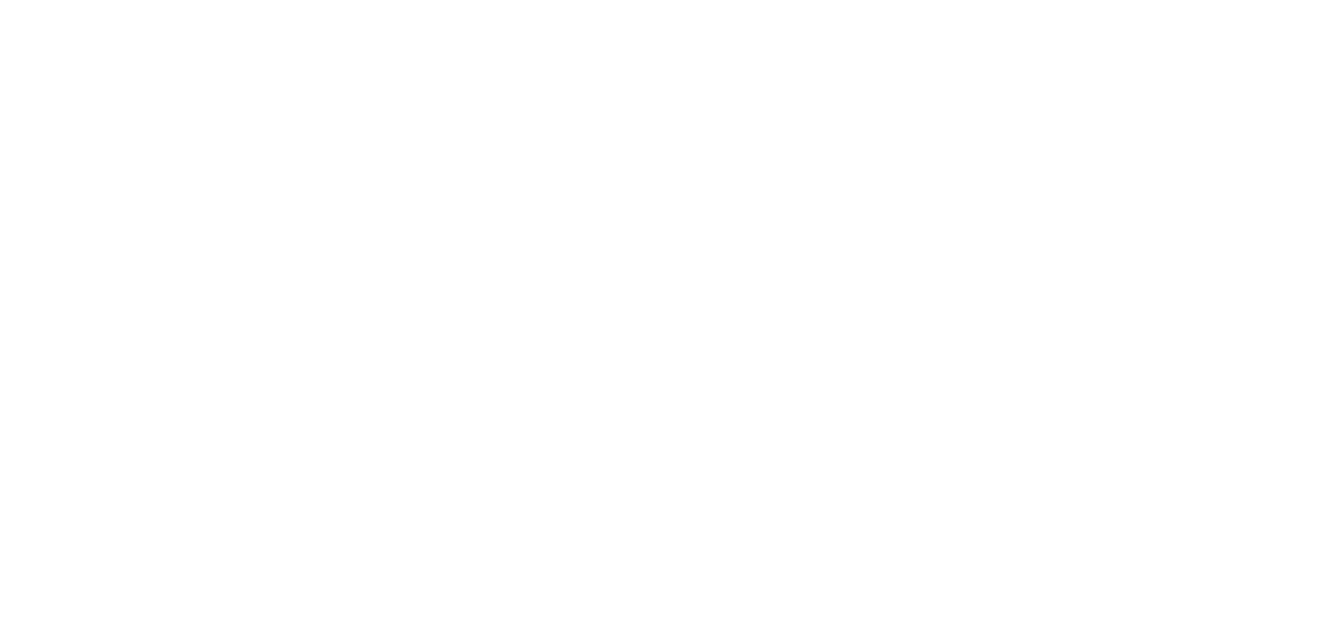
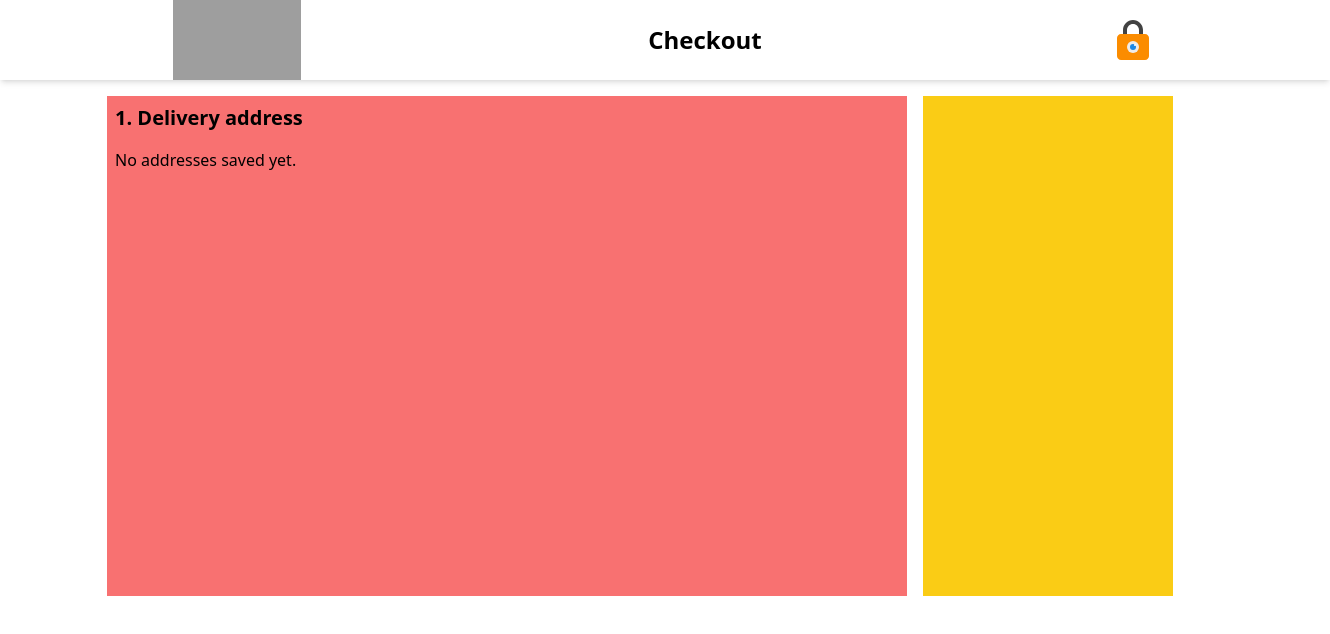
Before and after one commit to saif8804/amazon, a React (Create React App) app: page /payment in a window 1280 px wide. Before the commit this address had no page. Shown: the top 634 px of the page, 1330 px wide, since content can reach past the window. Built offline with nearby package versions, Linux system fonts and the light colour scheme; grey boxes are pictures that could not be loaded.

Commit message:
code added

```diff
--- a/src/App.js
+++ b/src/App.js
@@ -6,6 +6,7 @@
 import appStore from "./utils/store";
 import Cart from "./components/Cart";
 import CheckOut from "./components/CheckOut";
+import PaymentPage from "./components/PaymentPage";
 
 function App() {
   return (
@@ -17,6 +18,9 @@
           <Route path="/card-page" element={<CardPage />} />
           <Route  path="/cart" element={<Cart/>}/>
           <Route  path="/check-out" element={<CheckOut/>}/>
+          <Route  path="/payment" element={<PaymentPage/>}/>
+
+
         </Routes>
       </Router>
     </div>
--- a/src/components/CheckOut.js
+++ b/src/components/CheckOut.js
@@ -1,20 +1,13 @@
 import React from "react";
-import { FcPrivacy } from "react-icons/fc";
 import DeliveryPage from "./DeliveryPage";
 import OrderSummary from "./OrderSummary";
+import CheckoutHeader from "./CheckoutHeader";
 
-const checkOut = () => {
+
+const CheckOut = () => {
   return (
     <div>
-      <div className="w-[1330px] h-[80px] m-auto bg-white shadow-md flex justify-around items-center">
-        <img
-          src="https://encrypted-tbn0.gstatic.com/images?q=tbn:ANd9GcT5GiJmQiHVOJWPVF32F8zOkLdVjMGHnqlFCw&s"
-          alt="amazon-logo"
-          className="w-32 h-20"
-        />
-        <h2 className="text-2xl font-bold">Checkout</h2>
-        <FcPrivacy className=" w-12 h-12 " />
-      </div>
+        <CheckoutHeader />
       <div className=" flex justify-around  mt-8">
         <DeliveryPage />
         <OrderSummary />
@@ -23,4 +16,4 @@
   );
 };
 
-export default checkOut;
+export default CheckOut;
--- /dev/null
+++ b/src/components/CheckoutHeader.js
@@ -0,0 +1,18 @@
+import React from 'react'
+import { FcPrivacy } from "react-icons/fc";
+
+const CheckoutHeader = () => {
+  return (
+    <div className="w-[1330px] h-[80px] m-auto bg-white shadow-md flex justify-around items-center">
+    <img
+      src="https://encrypted-tbn0.gstatic.com/images?q=tbn:ANd9GcT5GiJmQiHVOJWPVF32F8zOkLdVjMGHnqlFCw&s"
+      alt="amazon-logo"
+      className="w-32 h-20"
+    />
+    <h2 className="text-2xl font-bold">Checkout</h2>
+    <FcPrivacy className=" w-12 h-12 " />
+  </div>
+  )
+}
+
+export default CheckoutHeader
--- a/src/components/DeliveryPage.js
+++ b/src/components/DeliveryPage.js
@@ -1,11 +1,14 @@
 import React, { useState, useEffect } from "react";
 import { FaPlus } from "react-icons/fa6";
 import FormModal from "./FormModal";
+import { useNavigate } from "react-router-dom";
+
 
 const DeliveryPage = () => {
   const [isFormOpen, setIsFormOpen] = useState(false);
   const [savedAddresses, setSavedAddresses] = useState([]);
   const [addressToEdit, setAddressToEdit] = useState(null);
+  const navigate = useNavigate();
 
   const handleFormState = () => {
     setAddressToEdit(null);
@@ -93,6 +96,7 @@
             <button
               type="submit"
               className="mt-4 bg-orange-500 py-2 px-4 rounded-md"
+              onClick={() => navigate("/payment")}
             >
               Use this address
             </button>
--- /dev/null
+++ b/src/components/PaymentPage.js
@@ -0,0 +1,58 @@
+import React, { useEffect, useState } from 'react'
+import CheckoutHeader from './CheckoutHeader'
+
+
+
+
+const PaymentPage = () => {
+
+const [savedAddresses, setSavedAddresses] = useState([]);
+
+
+ const saveAddress = () =>{
+
+   const setAdress = savedAddresses.map((addr) =>{
+      return addr;
+   })
+
+    setSavedAddresses(setAdress);
+    localStorage.setItem("addresses", JSON.stringify(setAdress))
+
+ }
+
+
+ useEffect(() =>{
+    saveAddress()
+ }, [])
+
+  return (
+    <div>
+         <CheckoutHeader />
+         <div className='flex  justify-center items-center gap-4 mt-4'>
+         <div className='w-[800px] h-[500px] bg-red-400 p-2 '>
+            <h1 className='text-xl font-bold'> 1. Delivery address</h1>
+            <div className="mt-4 w-[680px] ">
+              {savedAddresses.length > 0 ? (
+                savedAddresses.map((addr, index) => (
+                  <div key={index} className="border-2 border-orange-400 p-2 mb-2 h-[80px]">
+                    <div className="flex flex-col justify-between">
+                      <div className="font-bold">
+                        {addr.fullname}, {addr.appartment}, {addr.area}, {addr.city}, {addr.state}, {addr.pincode}, {addr.landmark}
+                      </div>
+                    </div>
+                  </div>
+                ))
+              ) : (
+                <p>No addresses saved yet.</p>
+              )}
+            </div>
+         </div>
+         <div className='w-[250px] h-[500px] bg-yellow-400'></div>
+         </div>
+
+
+    </div>
+  )
+}
+
+export default PaymentPage
```
